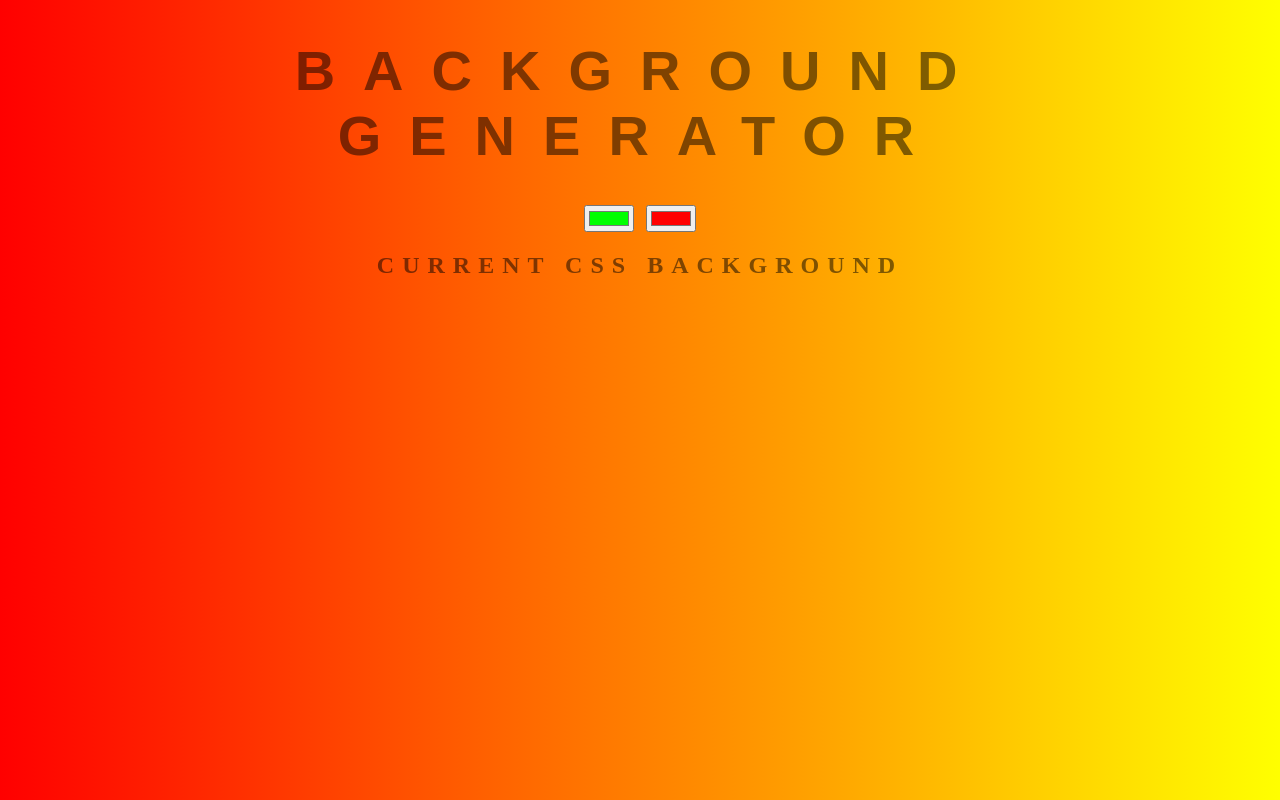
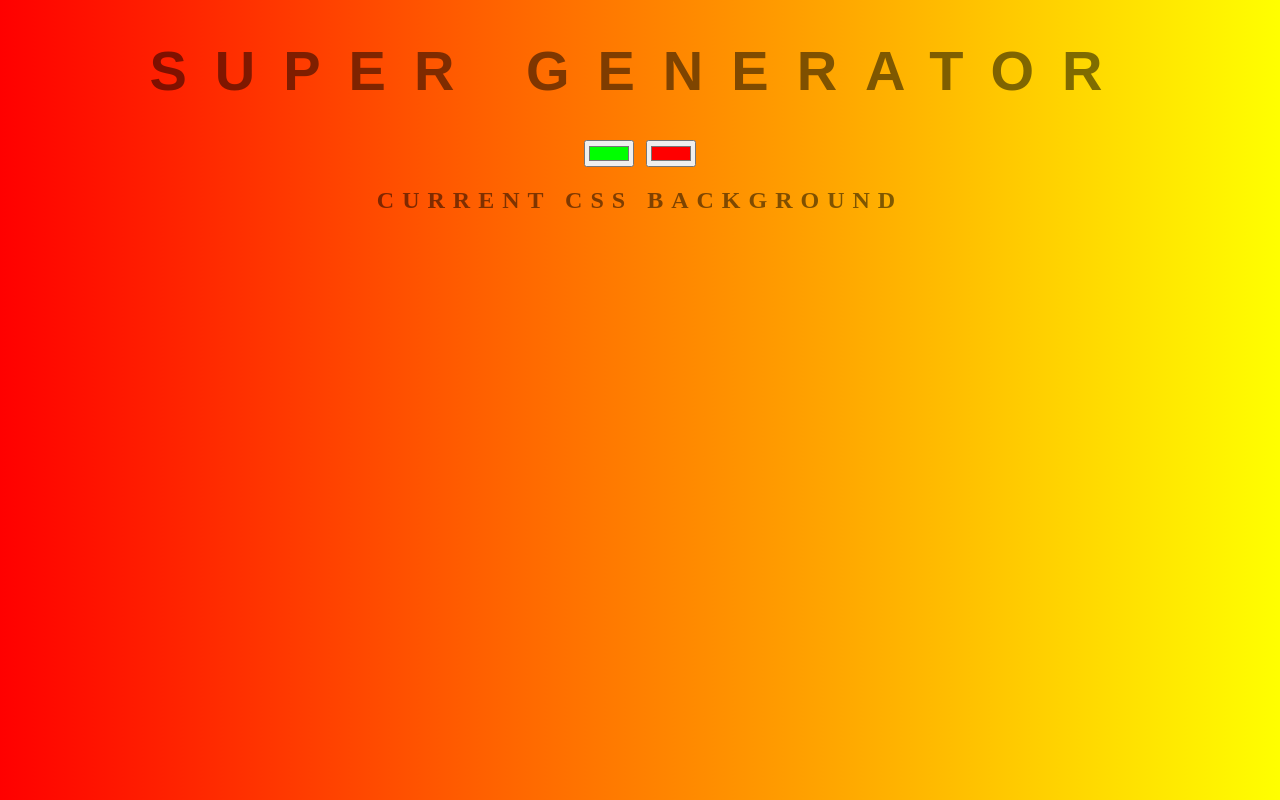
Before and after one commit to roblespna/background-generator, a plain HTML site: page index.html in a window 1280 px wide. Drawn offline with Linux system fonts and the light colour scheme.

Commit message:
Changing the Title

```diff
--- a/index.html
+++ b/index.html
@@ -6,7 +6,7 @@
 	<link rel="stylesheet" type="text/css" href="style.css">
 </head>
 <body id="gradient">
-<h1>Background Generator</h1>
+<h1>Super Generator</h1>
 <input class="color1" type="color" name="color1" value="#00ff00">
 <input class="color2" type="color" name="color2" value="#ff0000">
 
```
